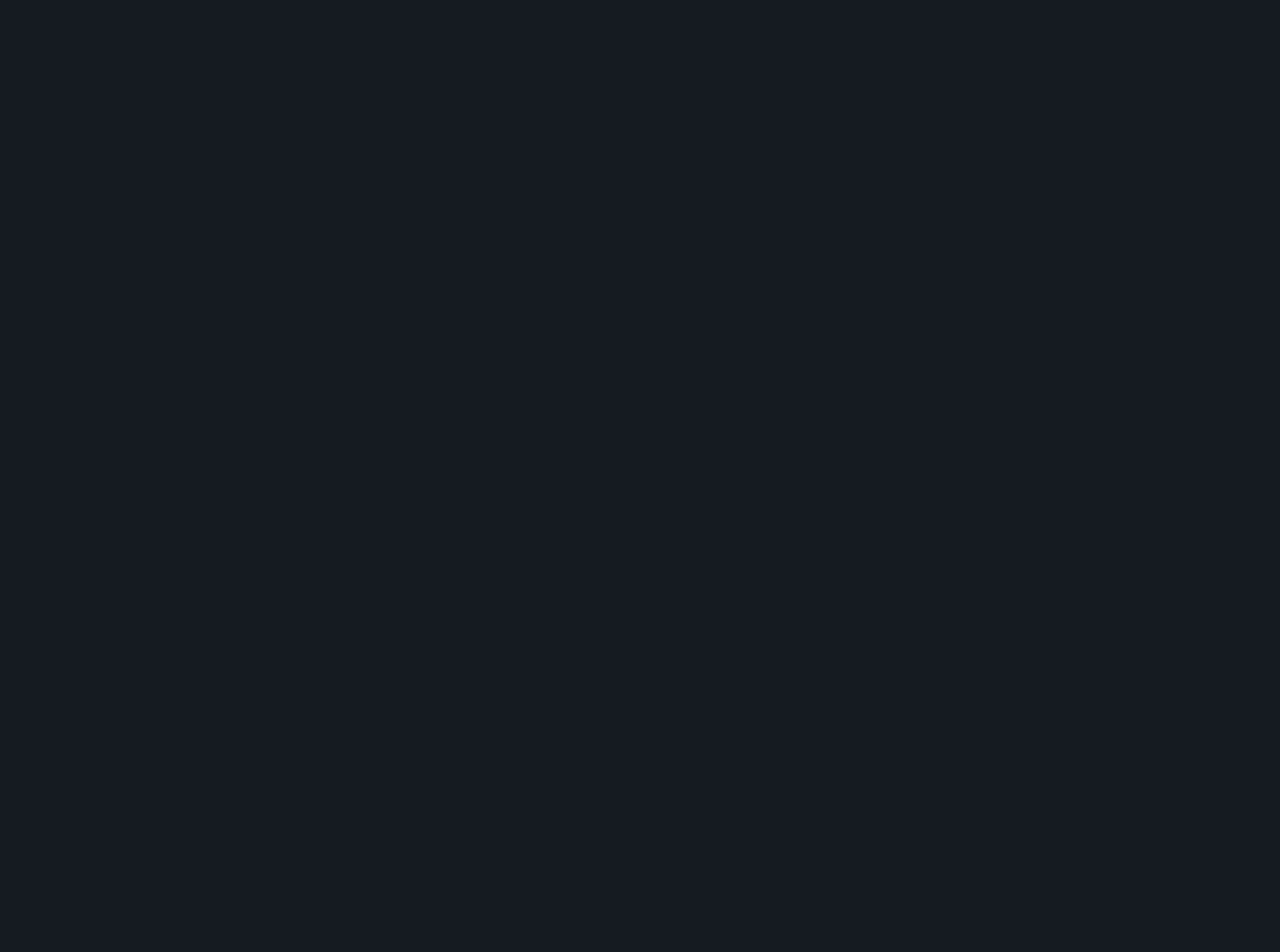
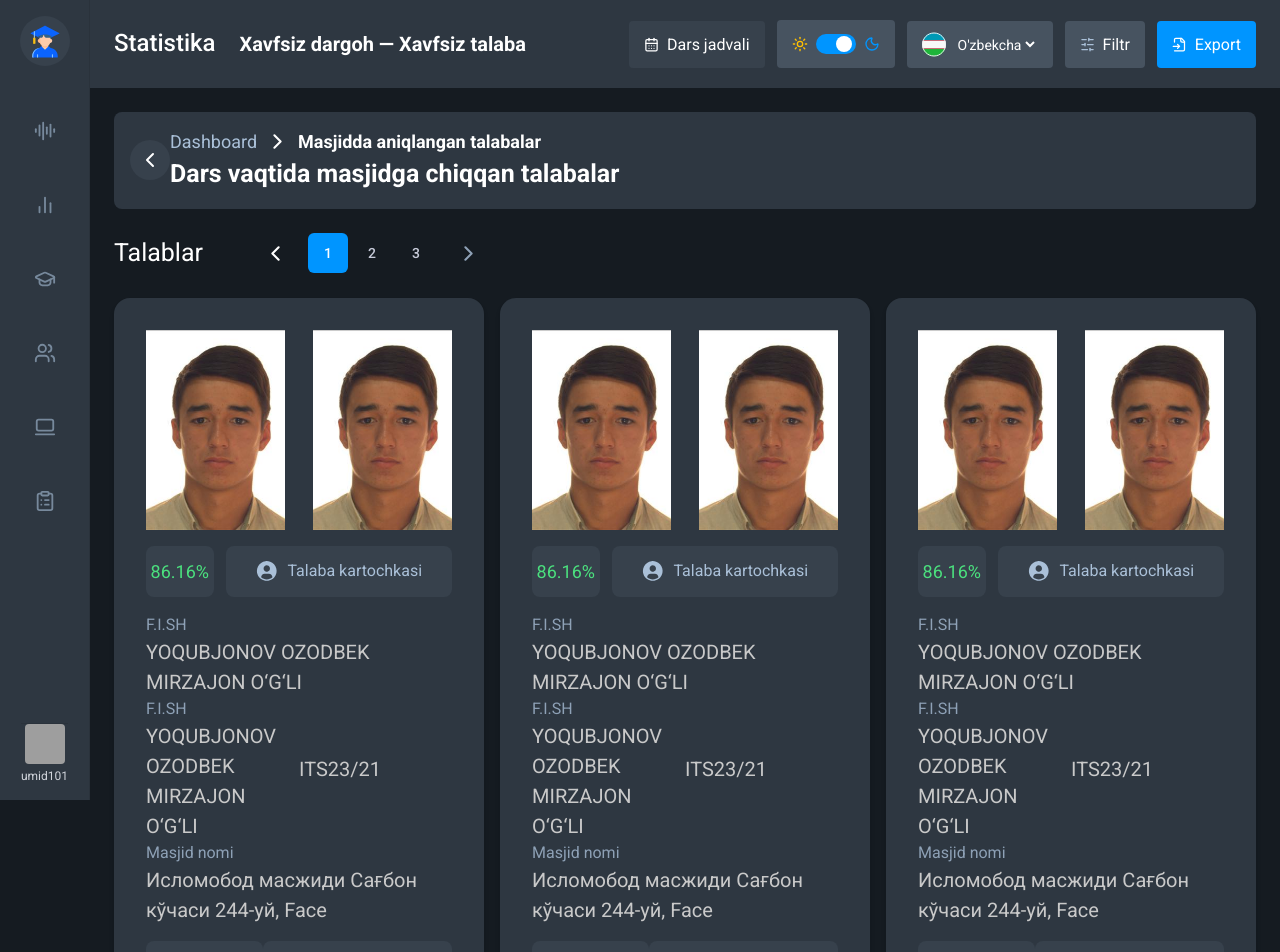
Before and after one commit to amall-j/xavsiz-, a React (Vite) app: page /university/1/mechet in a window 1280 px wide. Before the commit this address had no page. Shown: the top 952 px of the page. Before the commit the page ends 800 px from the top, so only its background shows below. Built offline with nearby package versions, Linux system fonts and the light colour scheme; grey boxes are pictures that could not be loaded.

Commit message:
univer detailing'

```diff
--- a/src/App.tsx
+++ b/src/App.tsx
@@ -9,6 +9,7 @@ import UniversityDetail from "./pages/Statistic/components/UniversityDetail";
 import UniversityDetailStat from "./pages/Statistic/components/univerDetailing pages/StudentMood";
 import Studentappearance from "./pages/Statistic/components/univerDetailing pages/Studentappearance";
 import Login from "./pages/Login/Login";
+import StudentMachit from "./pages/Statistic/components/univerDetailing pages/StudentMachit";
 
 function DashboardLayout({
   title,
@@ -90,6 +91,14 @@ export default function App() {
             </DashboardLayout>
           }
         />
+        <Route
+          path="/university/:id/mechet"
+          element={
+            <DashboardLayout title="Statistika">
+              <StudentMachit />
+            </DashboardLayout>
+          }
+        />
       </Routes>
     </Router>
   );
--- a/src/mockData/data.statistika.tsx
+++ b/src/mockData/data.statistika.tsx
@@ -24,7 +24,7 @@ const universityDashboard = [
     title: "Dars vaqtida masjidga chiqqan talabalar",
     icon: DetIcon1,
     number: 5,
-    link: "",
+    link: "/university/:id/mechet",
   },
   { id: 3, title: "Odamlar gavjumligi", icon: DetIcon1, number: 2, link: "" },
   {
@@ -222,8 +222,92 @@ const tashqikurinish2 = [
     icon: Maskasvg,
   },
 ];
+
+const machitStudent = [
+  {
+    img1: faceMood1,
+    img2: faceMood2,
+    foiz: 86.16,
+    fullName: "KARIMJONOVFARRUX IXLOS O‘G‘LI",
+    fakultet: "Geografiya",
+    grux: "KKU-2205",
+    machitTitle: "Исломобод масжиди Сағбон кўчаси 244-уй, Face",
+    date: "2025.05.02 - 12:26:08",
+  },
+  {
+    img1: faceMood1,
+    img2: faceMood2,
+    foiz: 86.16,
+    fullName: "KARIMJONOVFARRUX IXLOS O‘G‘LI",
+    fakultet: "Geografiya",
+    grux: "KKU-2205",
+    machitTitle: "Исломобод масжиди Сағбон кўчаси 244-уй, Face",
+    date: "2025.05.02 - 12:26:08",
+  },
+  {
+    img1: faceMood1,
+    img2: faceMood2,
+    foiz: 86.16,
+    fullName: "KARIMJONOVFARRUX IXLOS O‘G‘LI",
+    fakultet: "Geografiya",
+    grux: "KKU-2205",
+    machitTitle: "Исломобод масжиди Сағбон кўчаси 244-уй, Face",
+    date: "2025.05.02 - 12:26:08",
+  },
+  {
+    img1: faceMood1,
+    img2: faceMood2,
+    foiz: 86.16,
+    fullName: "KARIMJONOVFARRUX IXLOS O‘G‘LI",
+    fakultet: "Geografiya",
+    grux: "KKU-2205",
+    machitTitle: "Исломобод масжиди Сағбон кўчаси 244-уй, Face",
+    date: "2025.05.02 - 12:26:08",
+  },
+  {
+    img1: faceMood1,
+    img2: faceMood2,
+    foiz: 86.16,
+    fullName: "KARIMJONOVFARRUX IXLOS O‘G‘LI",
+    fakultet: "Geografiya",
+    grux: "KKU-2205",
+    machitTitle: "Исломобод масжиди Сағбон кўчаси 244-уй, Face",
+    date: "2025.05.02 - 12:26:08",
+  },
+  {
+    img1: faceMood1,
+    img2: faceMood2,
+    foiz: 86.16,
+    fullName: "KARIMJONOVFARRUX IXLOS O‘G‘LI",
+    fakultet: "Geografiya",
+    grux: "KKU-2205",
+    machitTitle: "Исломобод масжиди Сағбон кўчаси 244-уй, Face",
+    date: "2025.05.02 - 12:26:08",
+  },
+  {
+    img1: faceMood1,
+    img2: faceMood2,
+    foiz: 86.16,
+    fullName: "KARIMJONOVFARRUX IXLOS O‘G‘LI",
+    fakultet: "Geografiya",
+    grux: "KKU-2205",
+    machitTitle: "Исломобод масжиди Сағбон кўчаси 244-уй, Face",
+    date: "2025.05.02 - 12:26:08",
+  },
+  {
+    img1: faceMood1,
+    img2: faceMood2,
+    foiz: 86.16,
+    fullName: "KARIMJONOVFARRUX IXLOS O‘G‘LI",
+    fakultet: "Geografiya",
+    grux: "KKU-2205",
+    machitTitle: "Исломобод масжиди Сағбон кўчаси 244-уй, Face",
+    date: "2025.05.02 - 12:26:08",
+  },
+];
 export {
   universityDashboard,
+  machitStudent,
   OffensStudents,
   tashqikurinish1,
   tashqikurinish2,
--- /dev/null
+++ b/src/pages/Statistic/components/univerDetailing pages/StudentMachit.tsx
@@ -0,0 +1,129 @@
+import { ChevronLeft, Eye, User } from "lucide-react";
+import { Link } from "react-router-dom";
+import Breadcrumb from "../../../../components/BreadCrumb";
+import { Pagination } from "../../../../components/Pagination";
+import { machitStudent } from "../../../../mockData/data.statistika";
+import { useState } from "react";
+import { faceMood1, faceMood2, usersSvg } from "../../../../assets";
+
+export default function StudentMachit() {
+  const [currentPage, setCurrentPage] = useState(1);
+
+  const itemsPerPage = 3;
+  const totalPages = Math.ceil(machitStudent.length / itemsPerPage);
+
+  // slice qilish
+  const startIndex = (currentPage - 1) * itemsPerPage;
+  const currentStudentMachits = machitStudent.slice(
+    startIndex,
+    startIndex + itemsPerPage
+  );
+
+  return (
+    <div>
+      {" "}
+      <div className="flex items-center gap-4 bg-[#2E3741] p-4 rounded-lg">
+        {/*  */}
+        <div className="flex items-center justify-center">
+          <span className="bg-[#37414C] p-2 rounded-full flex items-center justify-center">
+            <Link to={"/"}>
+              <ChevronLeft />
+            </Link>
+          </span>
+          <div>
+            <Breadcrumb
+              items={[{ title: "Masjidda aniqlangan talabalar", link: "" }]}
+            />
+            <h1 className="text-[25px] font-bold text-white">
+              Dars vaqtida masjidga chiqqan talabalar
+            </h1>
+          </div>
+          {/*  */}
+        </div>
+        <p></p>
+      </div>
+      <div className=" flex items-center my-4">
+        <div className="text-[25px] ">Talablar</div>
+        <div className=" ml-10">
+          <Pagination
+            currentPage={currentPage}
+            totalPages={totalPages}
+            onPageChange={setCurrentPage}
+          />
+        </div>
+      </div>
+      <div className="grid grid-cols-3 gap-4">
+        {currentStudentMachits.map(() => (
+          <div
+            className={`rounded-2xl shadow-md  p-8 flex flex-col gap-4    bg-[#2E3741] `}
+          >
+            <div className="flex items-center gap-7     ">
+              <div className="w-[200px] h-[200px]">
+                <img
+                  src={faceMood1}
+                  className="w-full h-full object-cover"
+                  alt=""
+                />
+              </div>
+              <div className="w-[200px] h-[200px]">
+                <img
+                  src={faceMood1}
+                  className="w-full h-full object-cover"
+                  alt=""
+                />
+              </div>
+            </div>
+            <div className="grid grid-cols-4 gap-3">
+              <div className="col-span-1 py-3 flex items-center justify-center gap-2 bg-[#37414C]  rounded-[8px] text-[#AAC0D8]">
+                <p className="text-[#4BE07E] text-[18px] ">86.16%</p>
+              </div>
+              <div className=" col-span-3 py-3 flex items-center justify-center gap-2 bg-[#37414C] hover:scale-102 cursor-pointer transition rounded-[8px] text-[#AAC0D8]">
+                <span className=" text flex items-center justify-center w-max rounded-full text-[#37414C]">
+                  <img src={usersSvg} className="w-6 h-6" alt="" />
+                </span>
+                Talaba kartochkasi
+              </div>
+            </div>
+
+            <div>
+              <span>
+                <p className="text-[#8EA1B6] text-[16px] ">F.I.SH</p>
+                <h2 className="text-[#C9C9C9] text-[20px] ">
+                  YOQUBJONOV OZODBEK MIRZAJON O‘G‘LI
+                </h2>
+              </span>
+              <div className="grid grid-cols-2 items-center">
+                <span>
+                  <p className="text-[#8EA1B6] text-[16px] ">F.I.SH</p>
+                  <h2 className="text-[#C9C9C9] text-[20px] ">
+                    YOQUBJONOV OZODBEK MIRZAJON O‘G‘LI
+                  </h2>
+                </span>
+                <h2 className="text-[#C9C9C9] text-[20px] ">ITS23/21 </h2>
+              </div>
+
+              <span>
+                <p className="text-[#8EA1B6] text-[16px] ">Masjid nomi</p>
+                <h2 className="text-[#C9C9C9] text-[20px] ">
+                  Исломобод масжиди Сағбон кўчаси 244-уй, Face
+                </h2>
+              </span>
+              <div className="mt-4 flex justify-between">
+                <div className=" py-3 px-4 flex items-center justify-center gap-2 bg-[#37414C] cursor-pointer hover:scale-103  rounded-[8px] text-[#AAC0D8] w-max">
+                  <p className="text-white text-[18px] flex items-center gap-2 ">
+                    <Eye size={20} className="text-[#8D96B2]" /> Ko`rish
+                  </p>
+                </div>
+                <div className=" py-3 px-4 flex items-center justify-center gap-2 bg-[#37414C]  rounded-[8px] text-[#AAC0D8] w-max">
+                  <p className="text-[#C9C9C9] text-[18px] flex items-center gap-2 ">
+                    2025.05.02 - 12:26:08
+                  </p>
+                </div>
+              </div>
+            </div>
+          </div>
+        ))}
+      </div>
+    </div>
+  );
+}
--- a/src/pages/Statistic/components/univerDetailing pages/Studentappearance.tsx
+++ b/src/pages/Statistic/components/univerDetailing pages/Studentappearance.tsx
@@ -5,7 +5,6 @@ import {
   tashqikurinish1,
   tashqikurinish2,
 } from "../../../../mockData/data.statistika";
-import { faceMood1, Maskasvg } from "../../../../assets";
 
 export default function Studentappearance() {
   return (
@@ -50,7 +49,7 @@ export default function Studentappearance() {
         {tashqikurinish2.map((item, index) => (
           <div
             key={index}
-            className={`rounded-2xl shadow-md  p-5 flex flex-col gap-4    bg-[#2E3741] `}
+            className={`rounded-2xl shadow-md  p-10 flex flex-col gap-4    bg-[#2E3741] `}
           >
             <div className="flex items-start justify-between">
               <span className="flex items-center gap-4">
```
Also changed, not shown: src/assets/index.tsx (+8 -6 lines), src/assets/usersSvg.svg (added).
